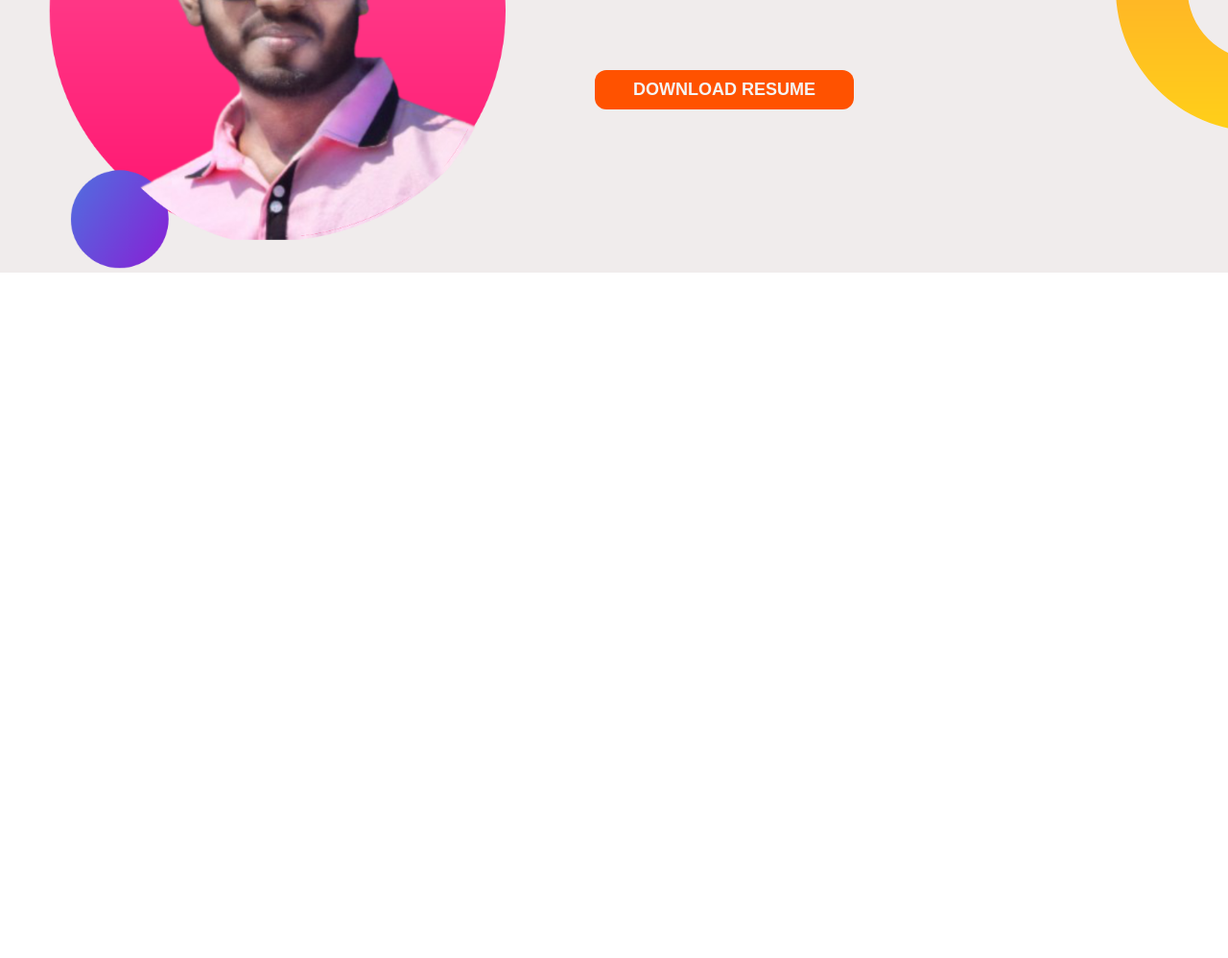
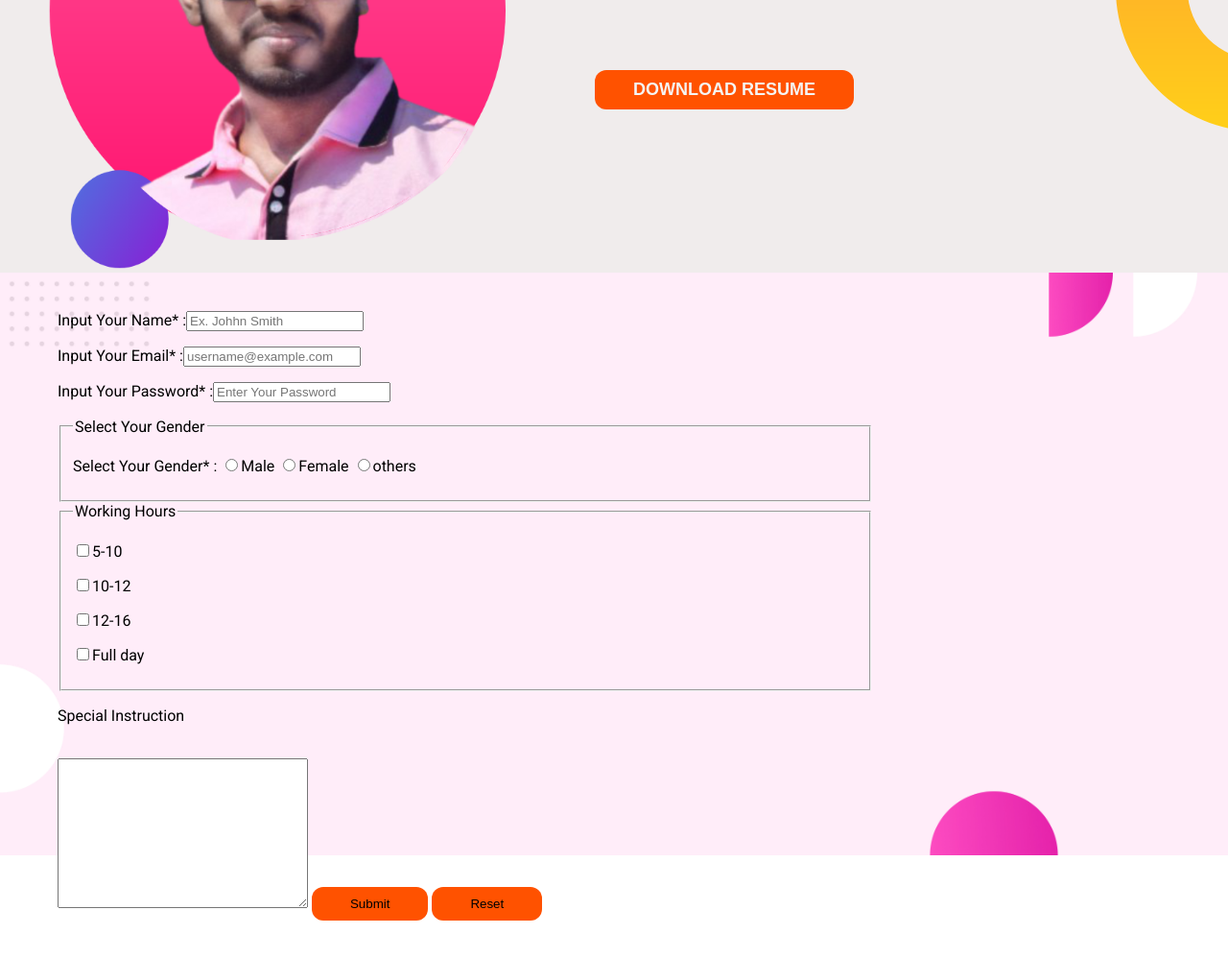
Before and after one commit to monirujjamansana15/my-6th-repo, a plain HTML site: page index.html in a window 1280 px wide. Shown: the part 985-1983 px from the top of the page at 96% size. Before the commit the page ends 1269 px from the top, so only its background shows below. Drawn offline with Linux system fonts and the light colour scheme.

Commit message:
form-added

```diff
--- a/index.html
+++ b/index.html
@@ -105,6 +105,50 @@
                 </div>
 
             </section>
+            <section class="form-fill">
+
+
+                <form action="">
+
+
+                    <p>Input Your Name* :<input type="text" name="name" placeholder="Ex. Johhn Smith"></p>
+
+                    <p>Input Your Email* :<input type="email" placeholder="username@example.com"></p>
+
+                    <p>Input Your Password* :<input type="password" name="" placeholder="Enter Your Password" id=""></p>
+
+                    <fieldset>
+                        <legend>Select Your Gender</legend>
+                        <p>Select Your Gender* :
+                            <label for="male">
+                                <input type="radio" name="Gender" id="male">Male
+                            </label>
+                            <label for="female">
+                                <input type="radio" name="gender" id="female">Female
+                            </label>
+                            <label for="others">
+                                <input type="radio" name="gender" id="others">others
+                            </label>
+                        </p>
+
+                    </fieldset>
+                    <fieldset>
+                        <legend>Working Hours</legend>
+                        <p><label for="wbr"><input type="checkbox" name="wr" id="wbr">5-10</label></p>
+                        <p><label for="wbrn"><input type="checkbox" name="wr" id="wbrn">10-12</label></p>
+                        <p><label for="wbrm"><input type="checkbox" name="wr" id="wbrm">12-16</label></p>
+                        <p><label for="wbrt"><input type="checkbox" name="wr" id="wbrt">Full day</label></p>
+                    </fieldset>
+                    <p>Special Instruction</p>
+                    <br>
+                    <textarea name="ins" id="" cols="30" rows="10"></textarea>
+                    <button type="submit">Submit</button>
+                    <button type="reset">Reset</button>
+                </form>
+
+
+
+            </section>
     </main>
 </body>
 
--- a/style.css
+++ b/style.css
@@ -176,3 +176,16 @@ button:hover{
 #middle-btn{
     margin-top: 60px;
 }
+.form-fill{
+    background-image: url(images/Frame-01.jpg);
+    background-repeat: no-repeat;
+    background-size: 100%;
+    padding-top: 20px;
+    padding-bottom: 440px;
+}
+form{
+    margin: 20px 60px;
+    width: 850px;
+    height: 200px;
+    padding-bottom: 520px;
+}
```
Also changed, not shown: images/Frame-01.jpg (added).
